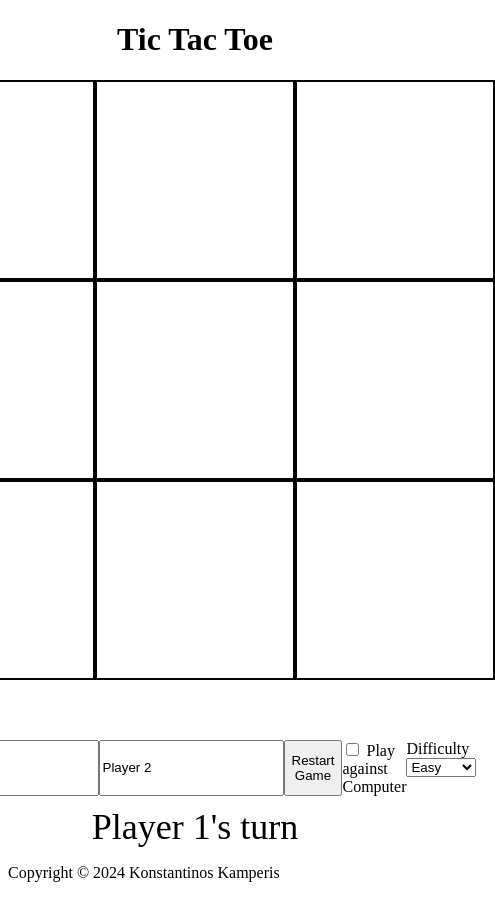
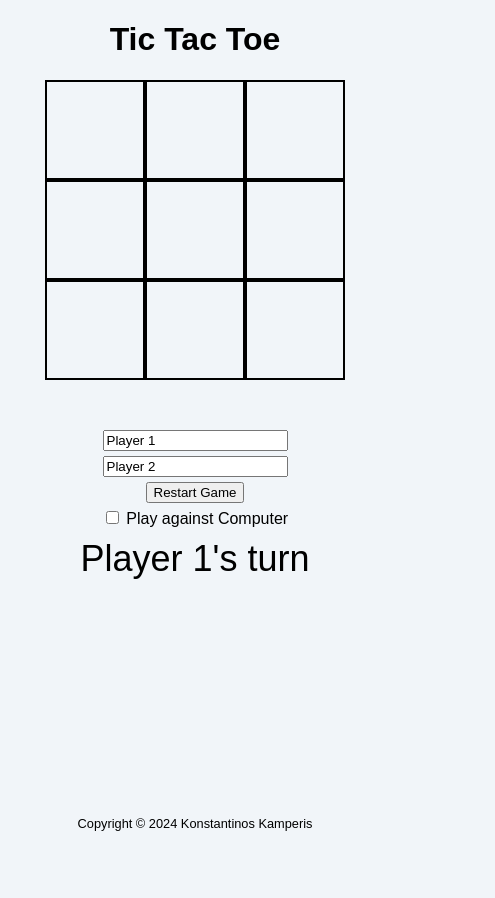
Before and after one commit to konskabe/TicTacToe, a plain HTML site: page index.html in a window 390 px wide. Both pictures are taken after a click on the button "Start Game". Shown: the whole page, 495 px wide, since content can reach past the window. After the commit the page ends 844 px from the top, so only its background shows below. Drawn offline with Linux system fonts and the light colour scheme.

Commit message:
Small style additions and mediaqueries

```diff
--- a/style.css
+++ b/style.css
@@ -1,12 +1,25 @@
 *{
     box-sizing: border-box;
+}
+html{
+    height: 100%;
+}
+body{
+    font-family:Arial, Helvetica, sans-serif;
+    background-color: #f1f5f9;
+    height: 100%;
+    display: flex;
+    flex-direction: column;
+    margin: 0;
+    padding: 0;
+
 }
 #gameboard{
     display: grid;
     grid-template-columns: 1fr 1fr 1fr;
     gap: 0;
     width: 600px;
-    margin-bottom: 50px;
+    margin-bottom: 40px;
 }
 
 .cell{
@@ -26,15 +39,62 @@ h1{
 main{
     display: flex;
     flex-direction: column;
-    justify-content: center;
     align-items: center;
     gap: 10px;
+    flex: 1;;
 }
 
 #settings{
     display: flex;
+    gap: 5px;
+    align-items: center;
+}
+#difficultyContainer{
+    display: none;
 }
 
 #message{
     font-size: 36px;
 }
+
+#player2{
+    transition: all 0.3s ease;
+}
+
+#difficulty-options {
+    display: none;
+    transition: max-height 0.3s ease;
+    overflow: hidden;
+    max-height: 0;
+}
+
+#difficulty-options.open {
+    display: block;
+    max-height: 200px; /* Adjust according to content */
+}
+
+
+.footer{
+    width: 100%;
+    display: flex;
+    align-items: center;
+    justify-content: center;
+    gap: 10px;
+    margin: 0;
+    font-size: 0.8rem;
+
+}
+
+@media screen and (max-width: 720px){
+    #gameboard{
+        width: 300px;
+    }
+    .cell{
+        width: 100px;
+        height: 100px;
+    }
+    #settings{
+        flex-direction: column;
+    }
+
+}
```
